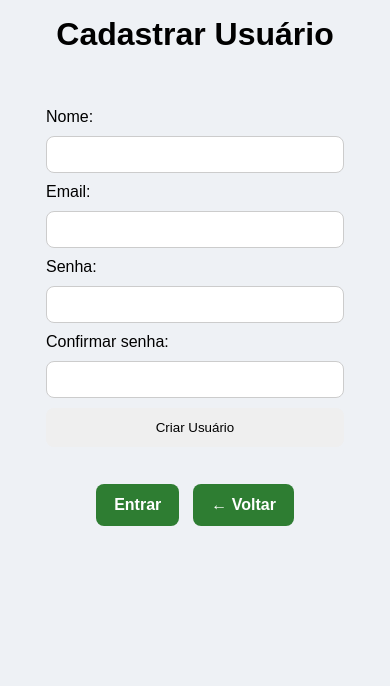
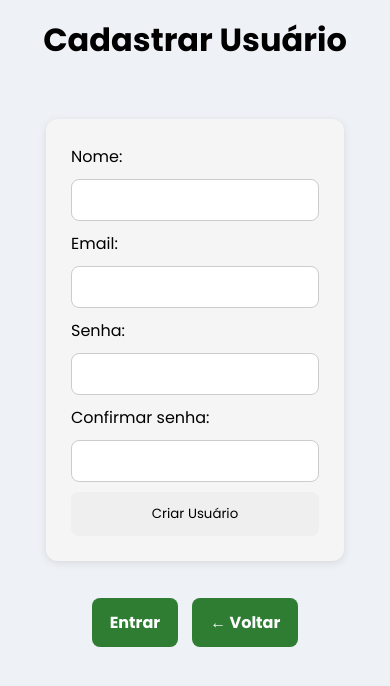
Before and after one commit to leandroklink/AgroCalc, a Flask app: page /cadastrar-usuario in a window 390 px wide. Shown: the top 686 px of the page. Run offline with Flask 3, Linux system fonts and the light colour scheme.

Commit message:
consertando  mais erros de responsividade

```diff
--- a/static/css/style.css
+++ b/static/css/style.css
@@ -11,6 +11,7 @@
     margin: 0;
     padding: 0;
     box-sizing: border-box;
+    font-family: 'Poppins', sans-serif;
 }
 
 body {
@@ -18,6 +19,8 @@ body {
     font-family: Arial, sans-serif;
     background: #eef1f5;
 }
+
+
 
 
 /* TOPO */
@@ -463,6 +466,10 @@ th {
     padding: 12px;
 }
 
+.table-responsive {
+    overflow-x: auto;
+}
+
 td {
     padding: 10px;
     border-bottom: 1px solid #ddd;
@@ -470,7 +477,7 @@ td {
 }
 
 tr:hover {
-    background: #f5f5f5;
+    opacity: 0.5;
 }
 
 
@@ -654,5 +661,13 @@ body.dark-mode .menu-btn{
     .dashboard-header{
         padding-top: 50px;
     }
+    table {
+        min-width: 600px;
+        font-size: 0.85rem;
+    }
+
+    th,td {
+        padding: 6px;
+    }
 
 }
--- a/templates/base.html
+++ b/templates/base.html
@@ -6,15 +6,20 @@
         name="viewport"
         content="width=device-width, initial-scale=1.0">
 
+
+    <link rel="preconnect" href="https://fonts.googleapis.com">
+    <link rel="preconnect" href="https://fonts.gstatic.com" crossorigin>
+    <link href="https://fonts.googleapis.com/css2?family=Poppins:wght@300;400;500;600;700&display=swap" rel="stylesheet">
+
+    <link rel="stylesheet" href="{{ url_for('static', filename='css/style.css') }}">
+
+
     <title>
         {% block title %}
         AgroControl ERP
         {% endblock %}
     </title>
 
-    <link
-        rel="stylesheet"
-        href="{{ url_for('static', filename='css/style.css') }}">
 
 </head>
 <body>
--- a/templates/cadastro.html
+++ b/templates/cadastro.html
@@ -8,6 +8,7 @@
 <div class='container'>
 <h1>Cadastrar Usuário</h1>
 <div class='containerUser'>
+    <div class="card-form">
     <form action="/cadastrar-usuario" method="POST" class="Formuser">
 
         <label>Nome:</label>
@@ -26,6 +27,7 @@
             Criar Usuário
         </button>
     </form>
+    </div>
 </div>
 
 <div class='opcoes'>
--- a/templates/financiamento.html
+++ b/templates/financiamento.html
@@ -98,7 +98,7 @@
     {% endwith %}
 
 {% if amortizacao %}
-
+<div class="table-responsive">
     <table>
 
         <tr>
@@ -120,7 +120,7 @@
         {% endfor %}
 
     </table>
-
+</div>
 {% endif %}
 
 <a class="btn-voltar" href="/">
--- a/templates/login.html
+++ b/templates/login.html
@@ -8,6 +8,7 @@
 <div class='container'>
 <h1>Login</h1>
 <div class='container'>
+    <div class="card-form">
     <form action="/login" method="POST">
 
         <label>Email:</label>
@@ -21,6 +22,7 @@
         </button>
 
     </form>
+    </div>
 </div>
 <div class='opcoes'>
     <a class="btn-voltar" href="/cadastrar-usuario">
--- a/templates/talhoes.html
+++ b/templates/talhoes.html
@@ -137,5 +137,5 @@
 <a class="btn-voltar" href="/">
     ← Voltar ao Dashboard
 </a>
-</div>
+</  div>
 {% endblock %}
```
Lines whose indentation alone changed are shown as unchanged.
